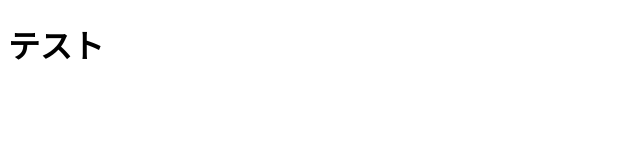
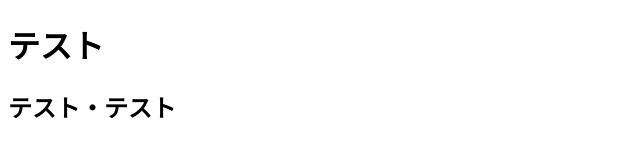
Before and after one commit to snow0221/test_pages, a plain HTML site: page index.html in a window 1280 px wide. Shown: the whole page, without its empty margins (0-640 px from the left). Drawn offline with Linux system fonts and the light colour scheme.

Commit message:
h2タグ追加

```diff
--- a/index.html
+++ b/index.html
@@ -8,5 +8,6 @@
 </head>
 <body>
 <h1>テスト</h1>
+<h2>テスト・テスト</h2>
 </body>
 </html>
```
